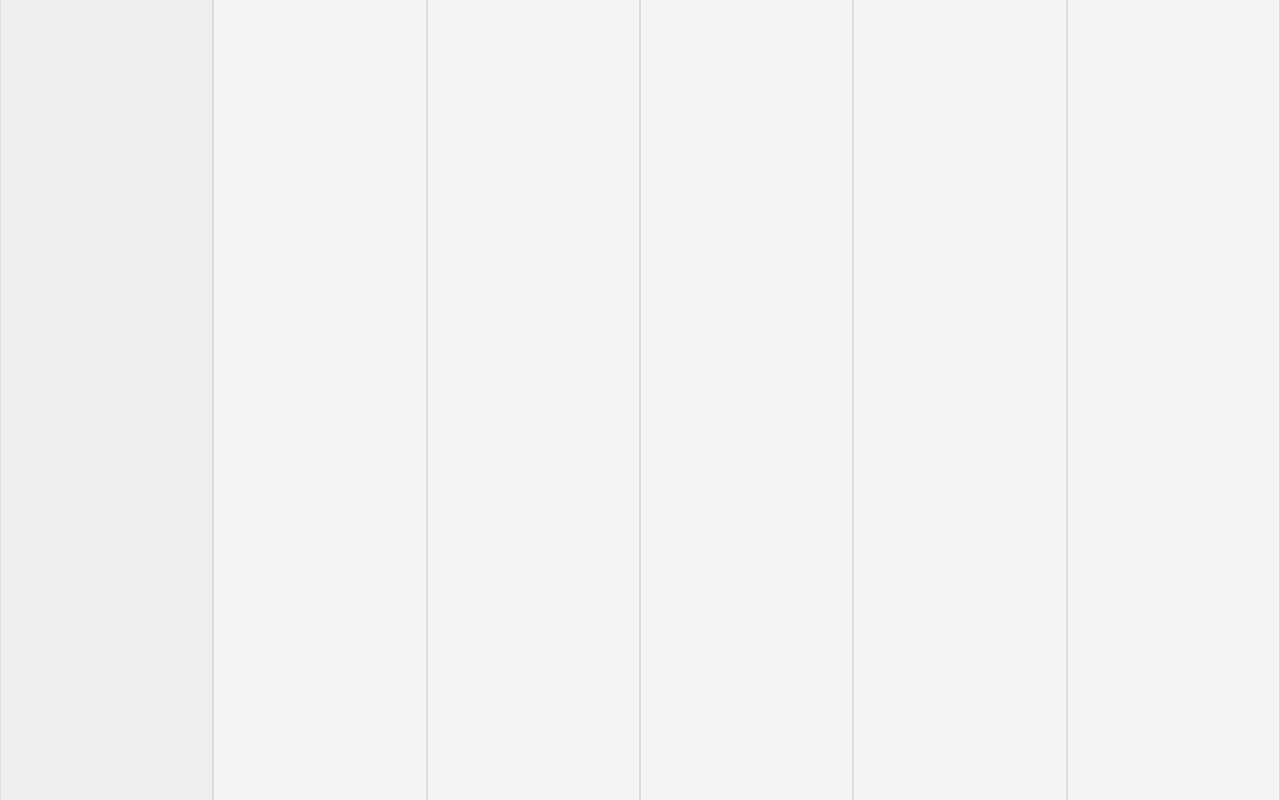
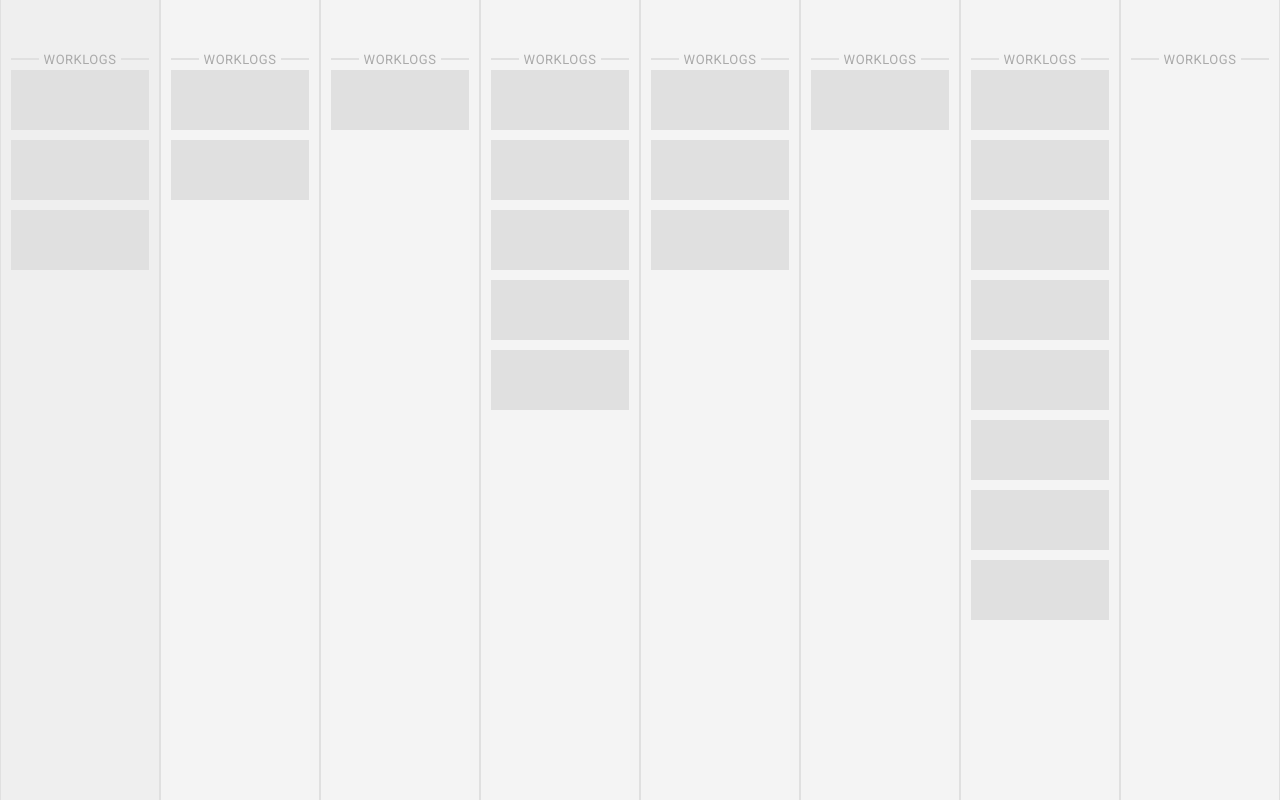
Before and after one commit to zaxanq/jira-like-time-logging, a website: page src/index.html in a window 1280 px wide. Drawn offline with nearby package versions, Linux system fonts and the light colour scheme; files that its build step writes are made by us from their sources.

Commit message:
Column component style & structure update

```diff
--- a/package.json
+++ b/package.json
@@ -1,6 +1,6 @@
 {
   "name": "jira-like-time-logging",
-  "version": "0.0.2",
+  "version": "0.0.3",
   "description": "",
   "main": "index.js",
   "scripts": {
--- a/src/index.html
+++ b/src/index.html
@@ -8,31 +8,83 @@
 <body>
 <main class="wrapper">
     <div class="column" id="column-1">
+        <div class="column__head">
+            <h2 class="column__title">Worklogs</h2>
+        </div>
+        <div class="column__body">
             <div class="card" id="card-1"></div>
             <div class="card" id="card-2"></div>
             <div class="card" id="card-3"></div>
         </div>
+    </div>
     <div class="column" id="column-2">
+        <div class="column__head">
+            <h2 class="column__title">Worklogs</h2>
+        </div>
+        <div class="column__body">
             <div class="card" id="card-4"></div>
             <div class="card" id="card-5"></div>
         </div>
+    </div>
     <div class="column" id="column-3">
+        <div class="column__head">
+            <h2 class="column__title">Worklogs</h2>
+        </div>
+        <div class="column__body">
             <div class="card" id="card-6"></div>
         </div>
+    </div>
     <div class="column" id="column-4">
+        <div class="column__head">
+            <h2 class="column__title">Worklogs</h2>
+        </div>
+        <div class="column__body">
             <div class="card" id="card-7"></div>
             <div class="card" id="card-8"></div>
             <div class="card" id="card-9"></div>
             <div class="card" id="card-10"></div>
             <div class="card" id="card-11"></div>
         </div>
+    </div>
     <div class="column" id="column-5">
+        <div class="column__head">
+            <h2 class="column__title">Worklogs</h2>
+        </div>
+        <div class="column__body">
             <div class="card" id="card-12"></div>
             <div class="card" id="card-13"></div>
             <div class="card" id="card-14"></div>
         </div>
+    </div>
     <div class="column" id="column-6">
+        <div class="column__head">
+            <h2 class="column__title">Worklogs</h2>
+        </div>
+        <div class="column__body">
             <div class="card" id="card-15"></div>
+        </div>
+    </div>
+    <div class="column" id="column-7">
+        <div class="column__head">
+            <h2 class="column__title">Worklogs</h2>
+        </div>
+        <div class="column__body">
+            <div class="card" id="card-16"></div>
+            <div class="card" id="card-17"></div>
+            <div class="card" id="card-18"></div>
+            <div class="card" id="card-19"></div>
+            <div class="card" id="card-20"></div>
+            <div class="card" id="card-21"></div>
+            <div class="card" id="card-22"></div>
+            <div class="card" id="card-23"></div>
+        </div>
+    </div>
+    <div class="column" id="column-8">
+        <div class="column__head">
+            <h2 class="column__title">Worklogs</h2>
+        </div>
+        <div class="column__body">
+        </div>
     </div>
 </main>
 </body>
--- a/src/styles/scss/_global.scss
+++ b/src/styles/scss/_global.scss
@@ -7,3 +7,16 @@ html {
 body {
   font-size: 1.6rem;
 }
+
+h1, .h1 {
+  font-size: 2.8rem;
+}
+
+h2, .h2 {
+  font-size: 2.4rem;
+  font-weight: 400;
+}
+
+h3, .h3 {
+  font-size: 2.1rem;
+}
--- a/src/styles/scss/_reset.scss
+++ b/src/styles/scss/_reset.scss
@@ -1,4 +1,9 @@
-body {
+body, h1, h2, h3, h4, h5, h6 {
   margin: 0;
   padding: 0;
+  font: inherit;
 }
+
+div {
+  box-sizing: border-box;
+}
--- a/src/styles/scss/_theme.scss
+++ b/src/styles/scss/_theme.scss
@@ -1,6 +1,18 @@
 $main-palette: (
         50: #f4f4f4,
-        100: #e8e8e8,
-        200: #eee,
-        300: #ddd
+        100: #efefef,
+        200: #e0e0e0,
+        300: #ddd,
+        400: #ccc,
+        500: #bbb,
+        600: #aaa,
+        700: #999,
+        800: #888,
+        900: #777,
+        1000: #666,
+        1100: #555,
+        1200: #444,
+        1300: #333,
+        1400: #222,
+        1500: #111,
 );
--- a/src/styles/scss/_themes.scss
+++ b/src/styles/scss/_themes.scss
@@ -1,5 +1,10 @@
 @import 'themes/column.theme';
+@import 'themes/card.theme';
 
 .column {
   @include column-theme($main-palette);
 }
+
+.card {
+  @include card-theme($main-palette);
+}
--- a/src/styles/scss/components/_card.scss
+++ b/src/styles/scss/components/_card.scss
@@ -0,0 +1,5 @@
+.card {
+  width: 100%;
+  min-height: 6rem;
+  margin-bottom: 1rem;
+}
--- a/src/styles/scss/components/_column.scss
+++ b/src/styles/scss/components/_column.scss
@@ -1,8 +1,35 @@
+$column-head-border-width: 0.2rem;
+$column-title-font-size: 1.3rem;
+
 .column {
-  @include flex(flex-start, flex-start, column);
+  @include flex(flex-start, center, column);
   flex: 1;
   height: inherit;
-  border-left: 1px solid;
-  border-right: 1px solid;
+  border-left: 0.1rem solid;
+  border-right: 0.1rem solid;
+  padding: 0 1rem;
+}
+
+.column__head {
+  @include size(100%, 6rem);
+  @include flex(flex-start, center, column);
+  position: relative;
+  margin-bottom: 1rem;
+  border-bottom: $column-head-border-width solid;
+}
+
+.column__title {
+  position: absolute;
+  padding: 0 0.5rem;
+  bottom: -(($column-title-font-size + $column-head-border-width) / 2);
+  font-size: $column-title-font-size;
+  text-transform: uppercase;
+  line-height: 1;
+  letter-spacing: 0.05rem;
+}
+
+.column__body {
+  width: 100%;
+  flex: 1;
   overflow: auto;
 }
--- /dev/null
+++ b/src/styles/scss/themes/_card.theme.scss
@@ -0,0 +1,7 @@
+@mixin card-theme($palette) {
+  background-color: map-get($palette, 200);
+
+  &:hover {
+    background-color: map-get($palette, 400);
+  }
+}
--- a/src/styles/scss/themes/_column.theme.scss
+++ b/src/styles/scss/themes/_column.theme.scss
@@ -1,8 +1,23 @@
 @mixin column-theme($palette) {
-  background-color: map-get($palette, 50);
-  border-color: map-get($palette, 300);
+  $column-bg: map-get($palette, 50);
+  $column-hover-bg: map-get($palette, 100);
+  background-color: $column-bg;
+  border-color: map-get($palette, 200);
 
   &:hover {
-    background-color: map-get($palette, 200);
+    background-color: $column-hover-bg;
+
+    .column__title {
+      background-color: $column-hover-bg;
+    }
+  }
+
+  .column__title {
+    background-color: $column-bg;
+    color: map-get($palette, 600);
+  }
+
+  .column__head {
+    border-color: map-get($palette, 200);
   }
 }
```
Lines whose indentation alone changed are shown as unchanged.
